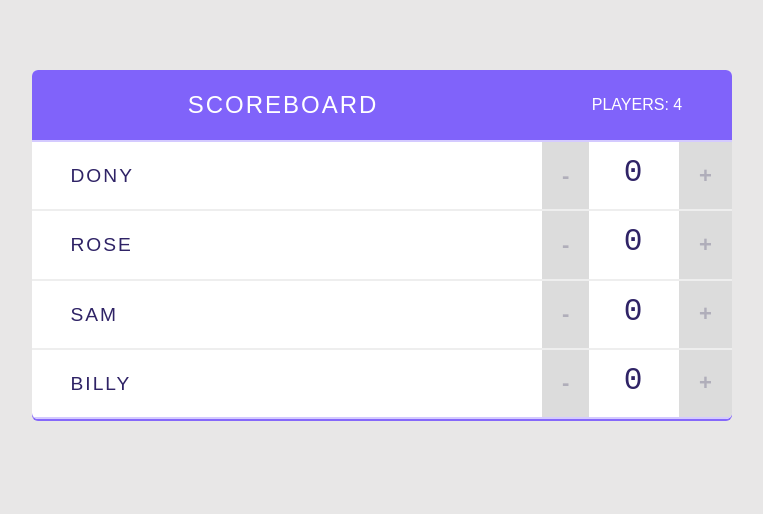
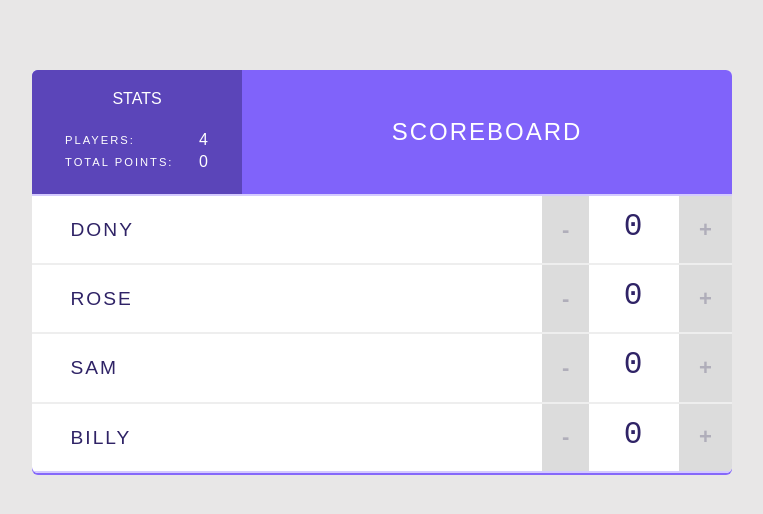
Before and after one commit to donycisne/scoreboard, a React (Create React App) app: page / in a window 1280 px wide. Shown: the top 514 px of the page, without its empty margins (258-1021 px from the left). Built offline with nearby package versions, Linux system fonts and the light colour scheme.

Commit message:
Added Statistics Component

```diff
--- a/src/components/App.js
+++ b/src/components/App.js
@@ -47,7 +47,7 @@
       <div className="scoreboard">
         <Header
           title="Scoreboard"
-          totalPlayers={this.state.players.length}
+          players={this.state.players}
         />
 
         {/* Players list */}
--- a/src/components/Header.js
+++ b/src/components/Header.js
@@ -1,10 +1,11 @@
 import React from 'react';
+import Stats from './Stats'
 
 const Header = props => {
   return (
     <header>
+      <Stats players={props.players}/>
       <h1>{props.title}</h1>
-      <span className="stats">Players: {props.totalPlayers}</span>
     </header>
   );
 };
--- /dev/null
+++ b/src/components/Stats.js
@@ -0,0 +1,27 @@
+import React from 'react';
+
+const Stats = (props) => {
+
+  const totalPlayers = props.players.length;
+  const totalPoints = props.players.reduce((total, player) => {
+    return total + player.score;
+  }, 0);
+
+  return (
+    <table className="stats">
+      <caption>Stats</caption>
+      <tbody>
+        <tr>
+          <td>Players:</td>
+          <td>{totalPlayers}</td>
+        </tr>
+        <tr>
+          <td>Total Points:</td>
+          <td>{totalPoints}</td>
+        </tr>
+      </tbody>
+    </table>
+  );
+}
+
+export default Stats;
--- a/src/index.css
+++ b/src/index.css
@@ -1,4 +1,4 @@
-/* ELEMENT STYLES -------------------- */
+/* GLOBAL STYLES -------------------- */
 
 html {
   -webkit-box-sizing: border-box;
@@ -20,9 +20,11 @@
   text-transform: uppercase;
 }
 
+/* ELEMENT STYLES -------------------- */
+
 header {
   color: #fff;
-  padding: 5px 10px;
+  /* padding: 5px 10px; */
   text-align: center;
   display: flex;
   align-items: center;
@@ -37,81 +39,9 @@
   font-weight: normal;
 }
 
-/* FORMS */
+/* COMPONENT STYLES -------------------- */
 
-form {
-  display: flex;
-  background-color: #8063fa;
-}
-
-input[type='text'] {
-  flex-grow: 1;
-  border-width: 0 0 1px 0;
-  margin: 15px 10px 15px 15px;
-  padding: 10px;
-  border-radius: 5px;
-  background-color: #5b45b9;
-  border-style: none;
-  text-shadow: none;
-  text-transform: uppercase;
-  color: #c7bcf8;
-  letter-spacing: 2px;
-  outline: none;
-}
-
-input[type='text']::-webkit-input-placeholder {
-  color: #c7bcf8;
-  letter-spacing: 2px;
-}
-
-input[type='text']:focus {
-  background-color: rgba(0, 0, 0, 0.2);
-}
-
-input[type='submit'] {
-  display: block;
-  font-size: 0.6em;
-  margin: 15px 15px 15px 0;
-  padding: 10px;
-  background-color: #44338d;
-  border-radius: 5px;
-  border: none;
-  color: #fff;
-  letter-spacing: 2px;
-  font-weight: bold;
-  text-shadow: none;
-  text-transform: uppercase;
-  cursor: pointer;
-}
-
-button,
-input[type='submit'] {
-  outline: none;
-  transition: background-color 0.2s ease, color 0.2s ease;
-}
-
-/* ICONS */
-
-svg {
-  width: 28px;
-  height: 19px;
-  margin-right: 5px;
-  fill: #f0f0f0;
-}
-
-.is-high-score {
-  fill: #ffc657;
-  animation: grow 0.35s ease-in-out;
-  transform-origin: 50% 50%;
-}
-
-@keyframes grow {
-  50% {
-    transform: scale(1.4) rotate(-3deg);
-  }
-}
-
-/* COMPONENT STYLES -------------------- */
+/* ===== SCOREBOARD ===== */
 
 .scoreboard {
   background: #fff;
@@ -121,6 +51,8 @@
   border-radius: 6px;
   overflow: hidden;
 }
+
+/* ===== PLAYER ===== */
 
 .player {
   display: flex;
@@ -160,65 +92,32 @@
   background: none;
 }
 
-.stats,
-.stopwatch {
-  width: 170px;
+/* ===== STATS ===== */
+
+.stats {
+  width: 210px;
 }
 
 .stats {
-  margin: 0 0 0 28px;
+  background: #5b45b9;
   font-weight: normal;
+  height: 60px;
+  padding: 20px 30px;
+}
+
+.stats caption {
+  padding-top: 20px;
+  background: #5b45b9;
 }
 
 .stats td:first-child {
-  text-align: right;
+  text-align: left;
   font-weight: normal;
   letter-spacing: 2px;
   font-size: 0.7em;
 }
 
-.stats td:last-child {
-  text-align: left;
-}
-
-.stopwatch {
-  padding: 15px 10px 5px 10px;
-  margin: -5px -10px -5px 10px;
-  background: #5b45b9;
-}
-
-.stopwatch-time {
-  display: block;
-  font-family: monospace;
-  font-size: 2.15em;
-}
-
-.stopwatch button {
-  margin: 8px 5px;
-  background-color: #44338d;
-  border-radius: 5px;
-  padding: 7px 8px;
-  border: none;
-  color: #fff;
-  letter-spacing: 2px;
-  font-weight: bold;
-  text-shadow: none;
-  text-transform: uppercase;
-}
-
-.stopwatch button:hover,
-input[type='submit']:hover {
-  background: #fff;
-  color: #44338d;
-  cursor: pointer;
-}
-
-.stopwatch h2 {
-  font-size: 0.6em;
-  margin: 0;
-  font-weight: normal;
-  letter-spacing: 2px;
-}
+/* ===== COUNTER ===== */
 
 .counter {
   display: flex;
```
Also changed, not shown: 1 other file (tests, documents, lock files or other folders).
